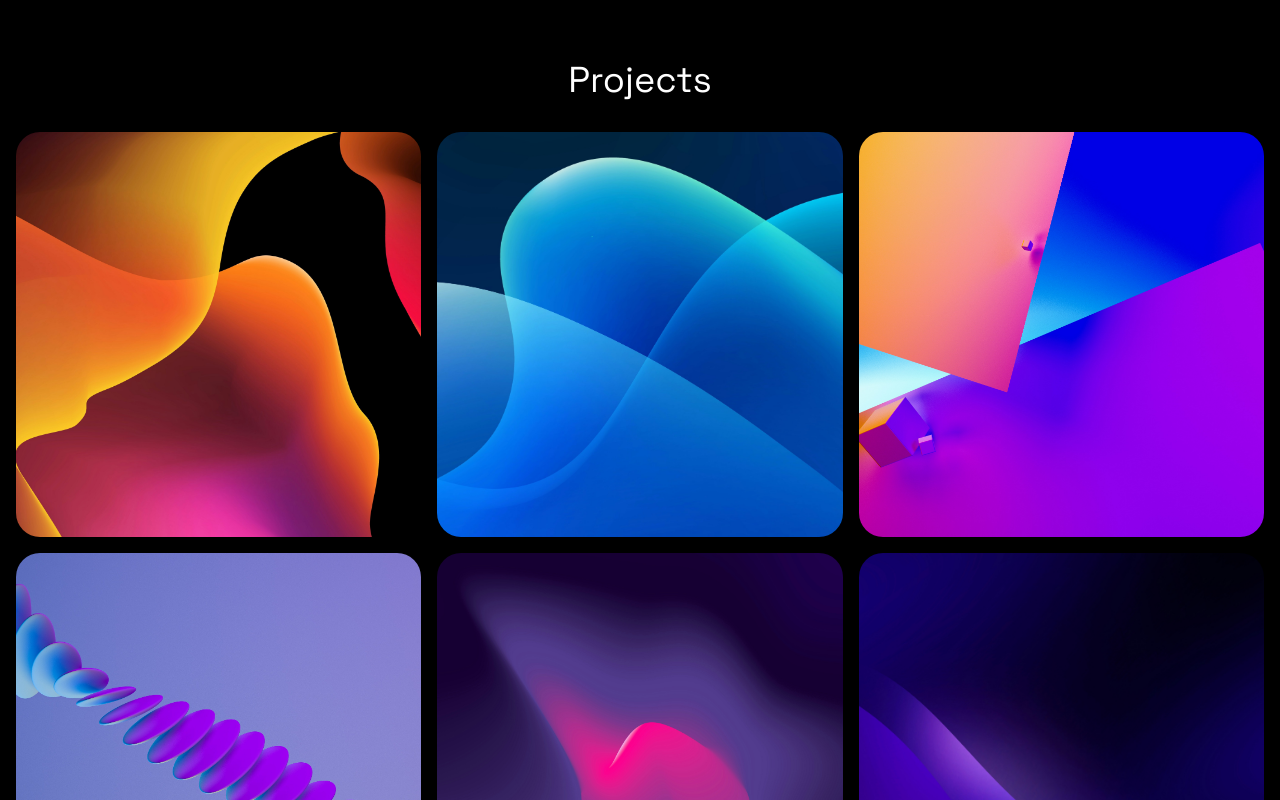
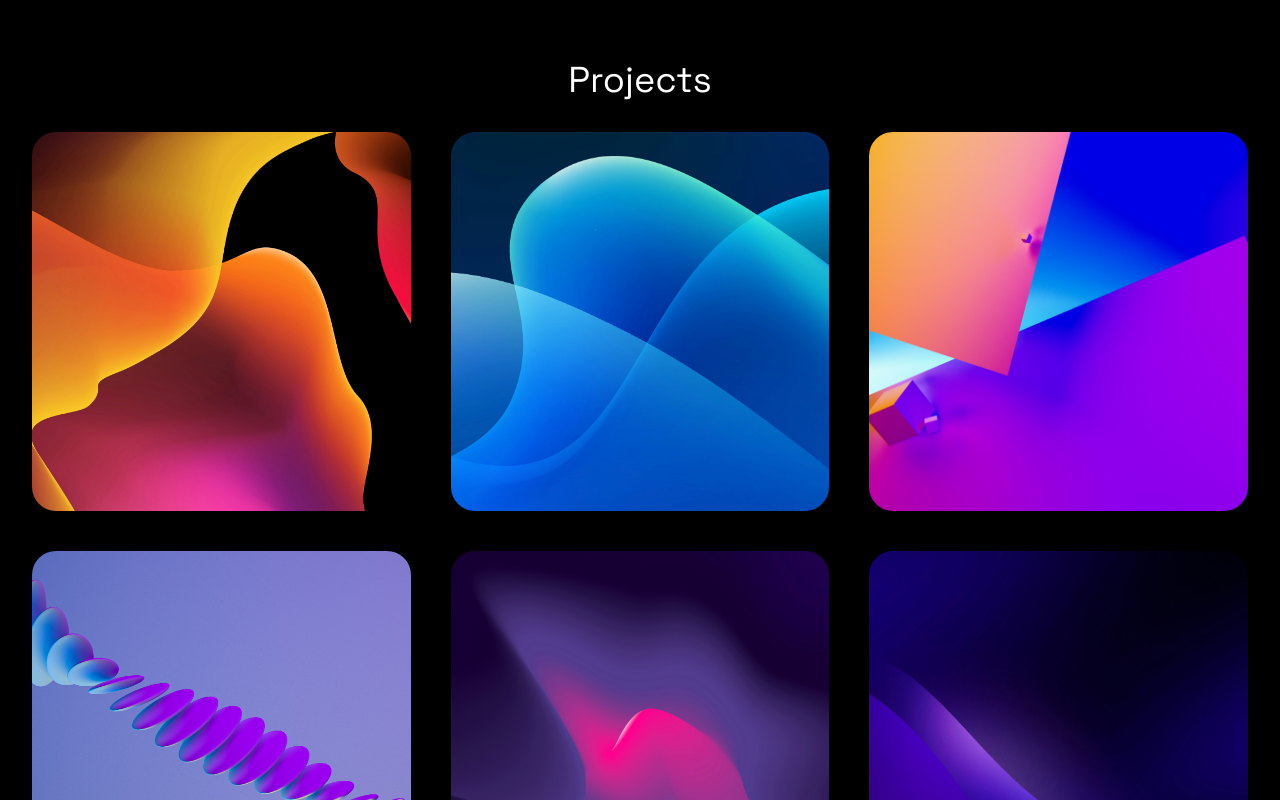
Before and after one commit to kd1-86698-manishk/portfolio-manish, a React (Vite) app: page / in a window 1280 px wide. Shown: the part 900-1700 px from the top of the page. Built offline with nearby package versions, Linux system fonts and the light colour scheme.

Commit message:
bug fix in project component

```diff
--- a/src/components/Projects.jsx
+++ b/src/components/Projects.jsx
@@ -14,7 +14,7 @@ const Projects = () => {
         >
           Projects
         </motion.h2>
-        <div className="grid grid-cols-1 gap-4 md:grid-cols-2 lg:grid-cols-3">
+        <div className="grid grid-cols-1 gap-10 ml-4 mr-4 md:grid-cols-2 lg:grid-cols-3">
           {PROJECTS.map((project) => (
             <motion.div
               initial={{ opacity: 0, scale: 0.9 }}
--- a/src/index.css
+++ b/src/index.css
@@ -13,5 +13,5 @@ body {
   color: #fff;
 }
 .bg-img{
-  background-image: url("../src/assets/bg-img5.png");
+  background-image: url("../src/assets/Hero_030.png");
 }
```
Also changed, not shown: 1 other file (tests, documents, lock files or other folders).
